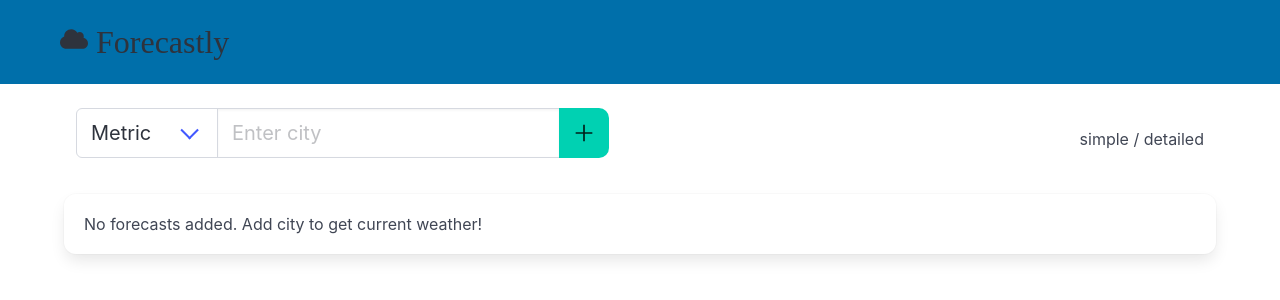
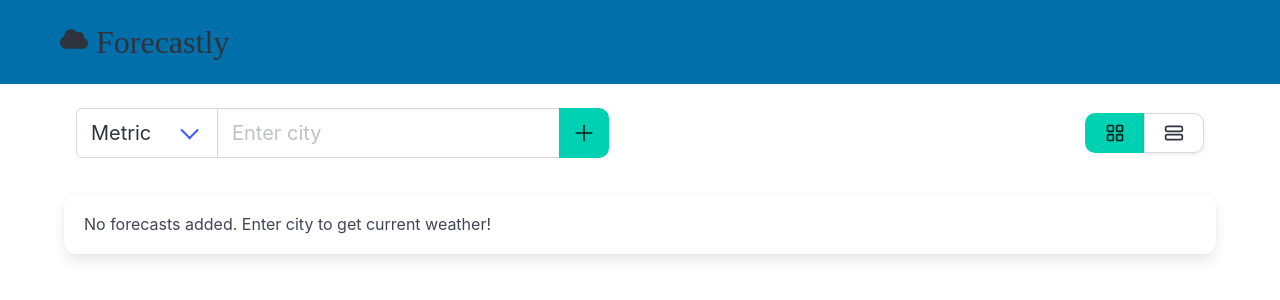
Before and after one commit to tedd1y/weatherapp, a React (Create React App) app: page / in a window 1280 px wide. Shown: the top 300 px of the page. Built offline with nearby package versions, Linux system fonts and the light colour scheme; a web font is replaced by a local one.

Commit message:
made setLayout

```diff
--- a/package.json
+++ b/package.json
@@ -18,6 +18,7 @@
     "react-icons": "^5.3.0",
     "react-scripts": "5.0.1",
     "typescript": "^4.9.5",
+    "uuid": "^11.0.3",
     "web-vitals": "^2.1.4"
   },
   "scripts": {
--- a/src/App.tsx
+++ b/src/App.tsx
@@ -1,13 +1,36 @@
-import React from 'react';
+import React, {useState} from 'react';
 import 'bulma/css/bulma.min.css';
 import Navbar from "./components/Navbar";
 import Weathergrid from "./components/Weathergrid";
+import Searchbar from "./components/Searchbar";
+
+type WeatherData = {
+    id: any;
+    city: string;
+    country: string;
+    temp: number;
+    feels_like: number;
+    humidity: number,
+    rain: number;
+    snow: number;
+    windspeed: number,
+    pressure: number,
+    sunrise: number,
+    sunset: number,
+    units: string,
+};
 
 function App() {
+    const [forecasts, setForecasts] = useState<WeatherData[]>([]);
+    const [layout, setLayout] = useState("grid");
+
     return (
         <div className="app-container">
             <Navbar />
-            <Weathergrid />
+            <div className="container">
+                <Searchbar forecasts={forecasts} setForecasts={setForecasts} layout={layout} setLayout={setLayout} />
+                <Weathergrid forecasts={forecasts} setForecasts={setForecasts} layout={layout} />
+            </div>
         </div>
     );
 }
--- a/src/components/Navbar.tsx
+++ b/src/components/Navbar.tsx
@@ -5,7 +5,7 @@ import { FaCloud } from "react-icons/fa";
 
 const Navbar = () => {
     return (
-        <nav className="navbar nav pl-6 pt-4 pb-4">
+        <nav className="navbar nav pl-6 pt-4 pb-4 has-text-centered-mobile">
             <div className="navbar-item">
                 <a className="title playwrite-hr-lijeva" href="/">
                     <i className="pr-2" style={{fontSize: "2rem"}}>
--- /dev/null
+++ b/src/components/Searchbar.tsx
@@ -0,0 +1,152 @@
+import {RiAddLargeFill} from "react-icons/ri";
+import {LuLayoutGrid, LuStretchHorizontal} from "react-icons/lu";
+import React, {useState} from "react";
+import axios from "axios";
+import {v4 as uuidv4} from "uuid";
+
+type WeatherData = {
+    id: any;
+    city: string;
+    country: string;
+    temp: number;
+    feels_like: number;
+    humidity: number,
+    rain: number;
+    snow: number;
+    windspeed: number,
+    pressure: number,
+    sunrise: number,
+    sunset: number,
+    units: string,
+};
+
+type Props = {
+    forecasts: WeatherData[];
+    setForecasts: React.Dispatch<React.SetStateAction<WeatherData[]>>;
+    layout: string;
+    setLayout: React.Dispatch<React.SetStateAction<string>>;
+};
+
+const Searchbar: React.FC<Props> = ({ forecasts, setForecasts, layout, setLayout }) => {
+    const [city, setCity] = useState('');
+    const [units, setUnits] = useState('metric');
+    const [errorMessage, setErrorMessage] = useState("");
+    const maxSize = 10;
+
+    const getWeather = async () => {
+        try {
+            const res = await axios.get(`https://api.openweathermap.org/data/2.5/weather?q=${city}&units=${units}&appid=38ac577a02d6d3ae82b169adb831d76b`);
+
+            console.log(res);
+
+            const weatherData: WeatherData = {
+                id: uuidv4(),
+                city: res.data.name,
+                country: res.data.sys.country,
+                temp: res.data.main.temp,
+                feels_like: res.data.main.feels_like,
+                humidity: res.data.main.humidity,
+                rain: res.data.rain?.['1h'] || 0,
+                snow: res.data.snow?.['1h'] || 0,
+                windspeed: res.data.wind.speed,
+                pressure: res.data.main.pressure,
+                sunrise: res.data.sys.sunrise,
+                sunset: res.data.sys.sunset,
+                units: units,
+            }
+
+            const isDuplicate = forecasts.some(
+                (forecast) => forecast.city === weatherData.city && forecast.units === weatherData.units
+            );
+
+            if (isDuplicate) {
+                setErrorMessage("This city has already been added. Please choose a different city.");
+                return;
+            }
+
+            setForecasts((prevData: WeatherData[]) => [...prevData, weatherData]);
+        } catch (error) {
+            setErrorMessage("City has not been found. Please check the name.");
+            console.error(error);
+        }
+    };
+
+    return (
+        <nav className="navbar is-flex is-align-items-center is-justify-content-space-between my-4">
+            <div className="navbar-item">
+                <form
+                    onSubmit={(e) => {
+                        e.preventDefault();
+                        if (!city.trim()) {
+                            setErrorMessage("Please enter a city name to proceed.");
+                            return;
+                        } else if (forecasts.length === maxSize) {
+                            setErrorMessage("You have reached the maximum number of forecasts. Please remove one before adding a new one.");
+                            return;
+                        }
+
+                        getWeather();
+                    }}
+                >
+
+                    <div className="field has-addons">
+                        <div className="control">
+                            <div className="select is-medium">
+                                <select value={units} onChange={(e) => setUnits(e.target.value)}>
+                                    <option value="metric">Metric</option>
+                                    <option value="imperial">Imperial</option>
+                                </select>
+                            </div>
+                        </div>
+
+                        <div className="control">
+                            <input
+                                className={`input is-medium ${errorMessage ? "is-danger" : ""}`}
+                                type="text"
+                                placeholder="Enter city"
+                                value={city}
+                                onChange={(e) => {
+                                    setCity(e.target.value);
+                                    if (errorMessage) {
+                                        setErrorMessage("");
+                                    }
+                                }}
+                            />
+                        </div>
+
+                        <div className="control">
+                            <button className="button is-medium is-primary" type="submit">
+                                <span className="icon"><RiAddLargeFill/></span>
+                            </button>
+                        </div>
+                    </div>
+                    <p className="help is-danger">
+                        {errorMessage}
+                    </p>
+                </form>
+            </div>
+            <div className="navbar-item">
+                <div className="field has-addons pb-3">
+                    <div className="control">
+                        <button
+                            className={`button is-medium ${layout === "grid" ? "is-primary" : ""}`}
+                            onClick={() => setLayout("grid")}
+                        >
+                            <LuLayoutGrid/>
+                        </button>
+                    </div>
+                    <div className="control">
+                        <button
+                            className={`button is-medium ${layout === "list" ? "is-primary" : ""}`}
+                            onClick={() => setLayout("list")}
+                        >
+                            <LuStretchHorizontal/>
+                        </button>
+                    </div>
+                </div>
+            </div>
+        </nav>
+    )
+}
+
+export default Searchbar;
--- a/src/components/Weathergrid.tsx
+++ b/src/components/Weathergrid.tsx
@@ -1,68 +1,35 @@
-import React, {useState} from "react";
-import 'bulma/css/bulma.min.css';
-import axios from "axios";
-import { flag, name } from 'country-emoji';
-
 // Icons
 import { IoMdRemove } from "react-icons/io";
 import { IoWater, IoWaterOutline } from "react-icons/io5";
-import { TbTemperatureSnow, TbTemperatureSun } from "react-icons/tb";
-import { RiAddLargeFill } from "react-icons/ri";
 import { FiSunrise, FiSunset, FiWind } from "react-icons/fi";
 
+import React from "react";
+import 'bulma/css/bulma.min.css';
+import { flag, name } from 'country-emoji';
+
 type WeatherData = {
+    id: any;
     city: string;
     country: string;
     temp: number;
+    feels_like: number;
     humidity: number,
+    rain: number;
+    snow: number;
     windspeed: number,
     pressure: number,
     sunrise: number,
     sunset: number,
-    units: string;
+    units: string,
 };
 
-const Weathergrid = () => {
-    const [forecasts, setForecasts] = useState<WeatherData[]>([]);
-    const [city, setCity] = useState('');
-    const [units, setUnits] = useState('metric');
-    const [errorMessage, setErrorMessage] = useState("");
-    const maxSize = 10;
-
-    const getWeather = async () => {
-        try {
-            const res = await axios.get(`https://api.openweathermap.org/data/2.5/weather?q=${city}&units=${units}&appid=38ac577a02d6d3ae82b169adb831d76b`);
-
-            console.log(res);
-
-            const weatherData: WeatherData = {
-                city: res.data.name,
-                country: res.data.sys.country,
-                temp: res.data.main.temp,
-                humidity: res.data.main.humidity,
-                windspeed: res.data.wind.speed,
-                pressure: res.data.main.pressure,
-                sunrise: res.data.sys.sunrise,
-                sunset: res.data.sys.sunset,
-                units: units,
+type Props = {
+    forecasts: WeatherData[];
+    setForecasts: React.Dispatch<React.SetStateAction<WeatherData[]>>;
+    layout: string;
 }
 
-            const isDuplicate = forecasts.some(
-                (forecast) => forecast.city === weatherData.city && forecast.units === weatherData.units
-            );
-
-            if (isDuplicate) {
-                setErrorMessage("This city has already been added. Please choose a different city.");
-                return;
-            }
-
-            setForecasts((prevData: WeatherData[]) => [...prevData, weatherData]);
-        } catch (error) {
-            setErrorMessage("City has not been found. Please check the name.");
-            console.error(error);
-        }
-    };
-
+const Weathergrid: React.FC<Props> = ({ forecasts, setForecasts, layout }) => {
     const getTime = (timestamp: number): string => {
         const date = new Date(1000 * timestamp);
         const time = date.toTimeString();
@@ -78,98 +45,41 @@ const Weathergrid = () => {
     const renderTemperatureIcon = (forecast: WeatherData) => {
         if (forecast.units === 'metric') {
             if (forecast.temp > 4) {
-                return <TbTemperatureSun />;
+                return "☀️";
             } else {
-                return <TbTemperatureSnow />;
+                return "❄️";
             }
         } else if (forecast.units === 'imperial') {
             if (forecast.temp > 39.2) {
-                return <TbTemperatureSun />;
+                return "☀️";
             } else {
-                return <TbTemperatureSnow />;
+                return "❄️";
             }
         }
     };
 
     return (
         <div className="container">
-            {/*Maybe move this*/}
-            <nav className="navbar is-flex is-align-items-center is-justify-content-space-between my-4">
-                <div className="navbar-item">
-                    <form
-                        onSubmit={(e) => {
-                            e.preventDefault();
-                            if (!city.trim()) {
-                                setErrorMessage("Please enter a city name to proceed.");
-                                return;
-                            } else if (forecasts.length === maxSize) {
-                                setErrorMessage("You have reached the maximum number of forecasts. Please remove one before adding a new one.");
-                                return;
-                            }
-
-                            getWeather();
-                        }}
-                    >
-
-                        <div className="field has-addons">
-                            <div className="control">
-                                <div className="select is-medium">
-                                    <select value={units} onChange={(e) => setUnits(e.target.value)}>
-                                        <option value="metric">Metric</option>
-                                        <option value="imperial">Imperial</option>
-                                    </select>
-                                </div>
-                            </div>
-
-                            <div className="control">
-                                <input
-                                    className={`input is-medium ${errorMessage ? "is-danger" : ""}`}
-                                    type="text"
-                                    placeholder="Enter city"
-                                    value={city}
-                                    onChange={(e) => {
-                                        setCity(e.target.value);
-                                        if (errorMessage) {
-                                            setErrorMessage("");
-                                        }
-                                    }}
-                                />
-                            </div>
-
-                            <div className="control">
-                                <button className="button is-medium is-primary" type="submit">
-                                    <span className="icon"><RiAddLargeFill/></span>
-                                </button>
-                            </div>
-                        </div>
-                        <p className="help is-danger">
-                            {errorMessage}
-                        </p>
-                    </form>
-                </div>
-                <div className="navbar-item">
-                    simple / detailed
-                </div>
-            </nav>
-
 
             {forecasts.length === 0 ? (
                 <div className="box">
-                <p className="subtitle is-6">No forecasts added. Add city to get current weather!</p>
+                <p className="subtitle is-6">No forecasts added. Enter city to get current weather!</p>
                 </div>
             ) : (
-                <div className="fixed-grid has-2-cols has-1-cols-mobile has-3-cols-desktop">
-                    <div className="grid">
-
+                <div className={`${layout === "grid" ? "fixed-grid has-2-cols has-1-cols-mobile has-3-cols-desktop"
+                    : ""}`}>
+                    <div className={`${layout === "grid" ? "grid" : ""}`}>
                         {forecasts.map((forecast, index) =>
-                                <div className="box">
+                                <div className="box" key={forecast.id}>
 
                                     <div className="columns is-multiline">
 
                                         <div className="column is-full is-flex is-align-items-center is-justify-content-space-between">
-                                            <div>
-                                                <p className="title is-3">{forecast.city}</p>
-                                                <p className="subtitle is-6">{flag(forecast.country)} {name(forecast.country)}</p>
+                                            <div className={layout === "list" ? "is-flex is-align-items-center" : ""}>
+                                                <p className={`title is-3 ${layout === "list" ? "mb-0" : ""}`}>{forecast.city}</p>
+                                                <p className={`subtitle is-6 ${layout === "list" ? "ml-2 mt-3" : ""}`}>
+                                                    {flag(forecast.country)} {name(forecast.country)}
+                                                </p>
                                             </div>
                                             <button
                                                 className="button is-danger p-0"
@@ -180,25 +90,35 @@ const Weathergrid = () => {
                                             </button>
                                         </div>
 
-                                        <div className="column is-half has-text-centered">
-                                            <div className="box">
-                                                <strong className="">Temperature: </strong>
+                                        <div className={`${layout === "grid" ? "column is-half has-text-centered" : "column is-one-quarter"} is-flex is-flex-direction-column is-align-items-stretch`}>
+                                            <div className="box is-flex-grow-1">
+                                                <strong>Temperature: </strong>
                                                 <br/>
                                                 <p>
                                                     {renderTemperatureIcon(forecast)} {forecast.temp} °{forecast.units === "metric" ? "C" : "F"}
                                                 </p>
+
+                                                <strong>Feels like:</strong>
+                                                <br/>
+                                                <p>
+                                                    {renderTemperatureIcon(forecast)} {forecast.feels_like} °{forecast.units === "metric" ? "C" : "F"}
+                                                </p>
                                             </div>
                                         </div>
 
-                                        <div className="column is-half has-text-centered">
-                                            <div className="box">
+                                        <div className={`${layout === "grid" ? "column is-half has-text-centered" : "column is-one-quarter"} is-flex is-flex-direction-column is-align-items-stretch`}>
+                                            <div className="box is-flex-grow-1">
                                                 <strong>Humidity: </strong>
                                                 <br/>
-                                                <p>{ forecast.humidity > 50 ? <IoWater /> : <IoWaterOutline />} {forecast.humidity} %</p>
+                                                <p>{forecast.humidity > 50 ? <IoWater /> : <IoWaterOutline />} {forecast.humidity} %</p>
+
+                                                <strong>Rain:</strong>
+                                                <br/>
+                                                <p>{forecast.rain} mm/h</p>
                                             </div>
                                         </div>
 
-                                        <div className="column is-half has-text-centered">
+                                        <div className={`${layout === "grid" ? "column is-half has-text-centered" : "column is-one-quarter"} is-flex is-flex-direction-column is-align-items-stretch`}>
 
                                             <div className="box">
                                                 <strong>Wind Speed: </strong>
@@ -215,7 +135,7 @@ const Weathergrid = () => {
 
                                         </div>
 
-                                        <div className="column is-half has-text-centered">
+                                        <div className={`${layout === "grid" ? "column is-half has-text-centered" : "column is-one-quarter"} is-flex is-flex-direction-column is-align-items-stretch`}>
 
                                             <div className="box">
                                                 <strong>Sunrise: </strong>
```
Also changed, not shown: 1 other file (tests, documents, lock files or other folders). Lines whose indentation alone changed are shown as unchanged.
